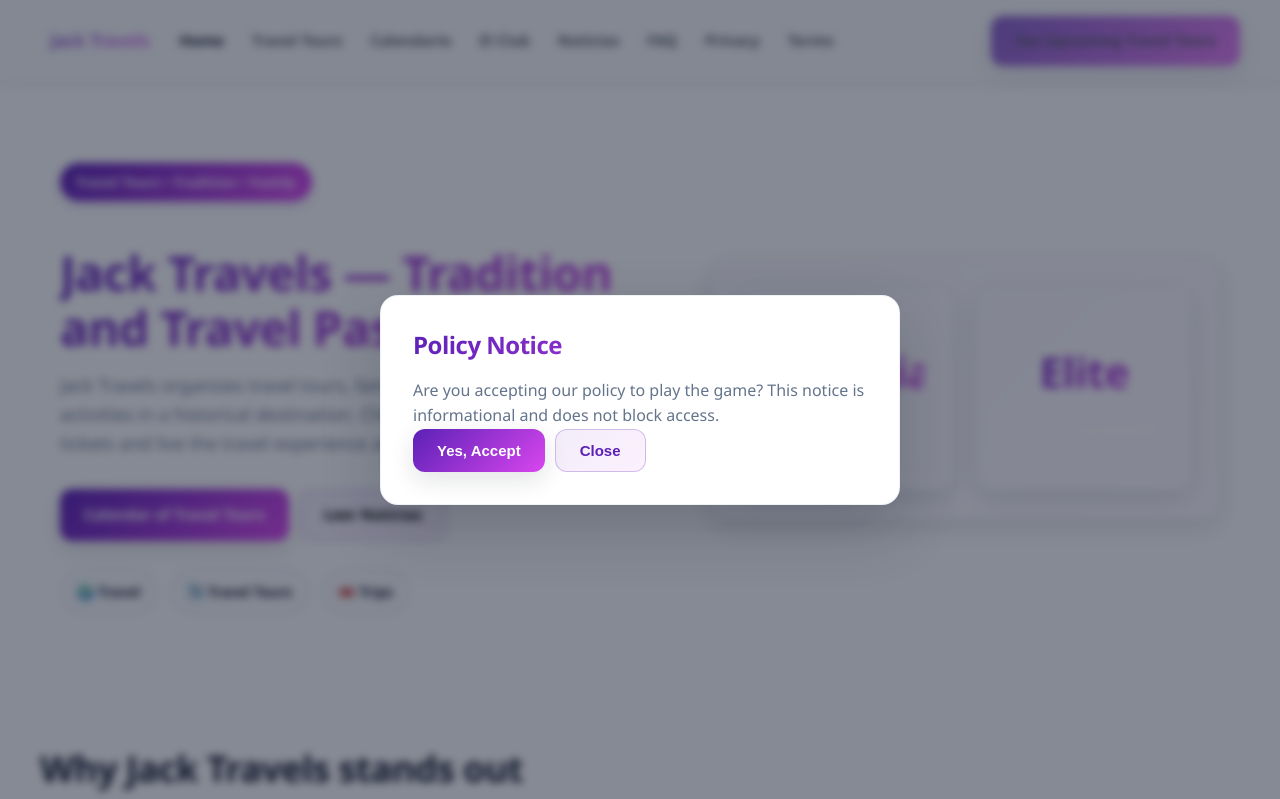
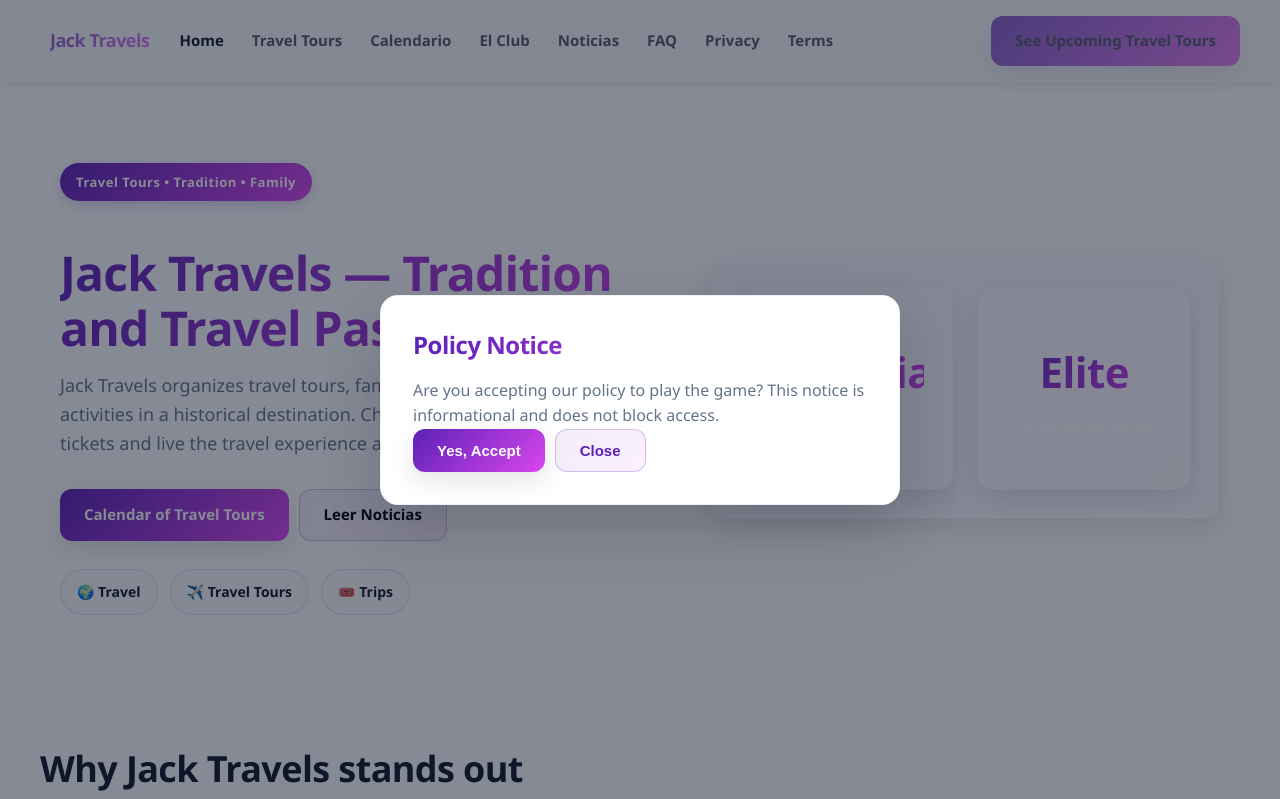
Before and after one commit to anuragvelo/viloco-uk, a plain HTML site: page index.html in a window 1280 px wide. Shown: the top 799 px of the page. Drawn offline with Linux system fonts and the light colour scheme.

Commit message:
Update style.css

```diff
--- a/assets/css/style.css
+++ b/assets/css/style.css
@@ -475,7 +475,7 @@ label{
   align-items:center;
   justify-content:center;
   z-index:1000;
-  backdrop-filter:blur(4px);
+  backdrop-filter:blur(0px);
 }
 
 .modal{
```
